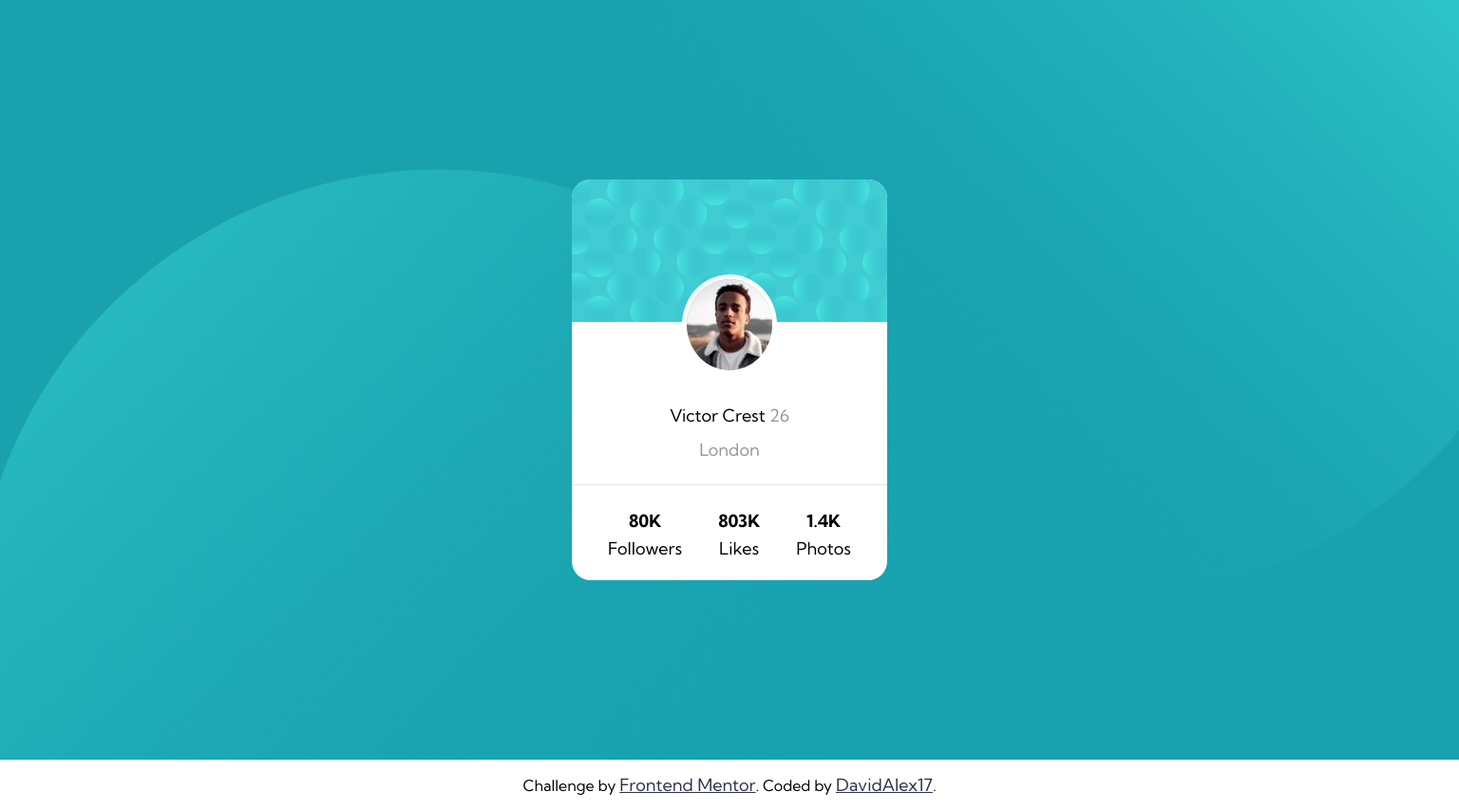
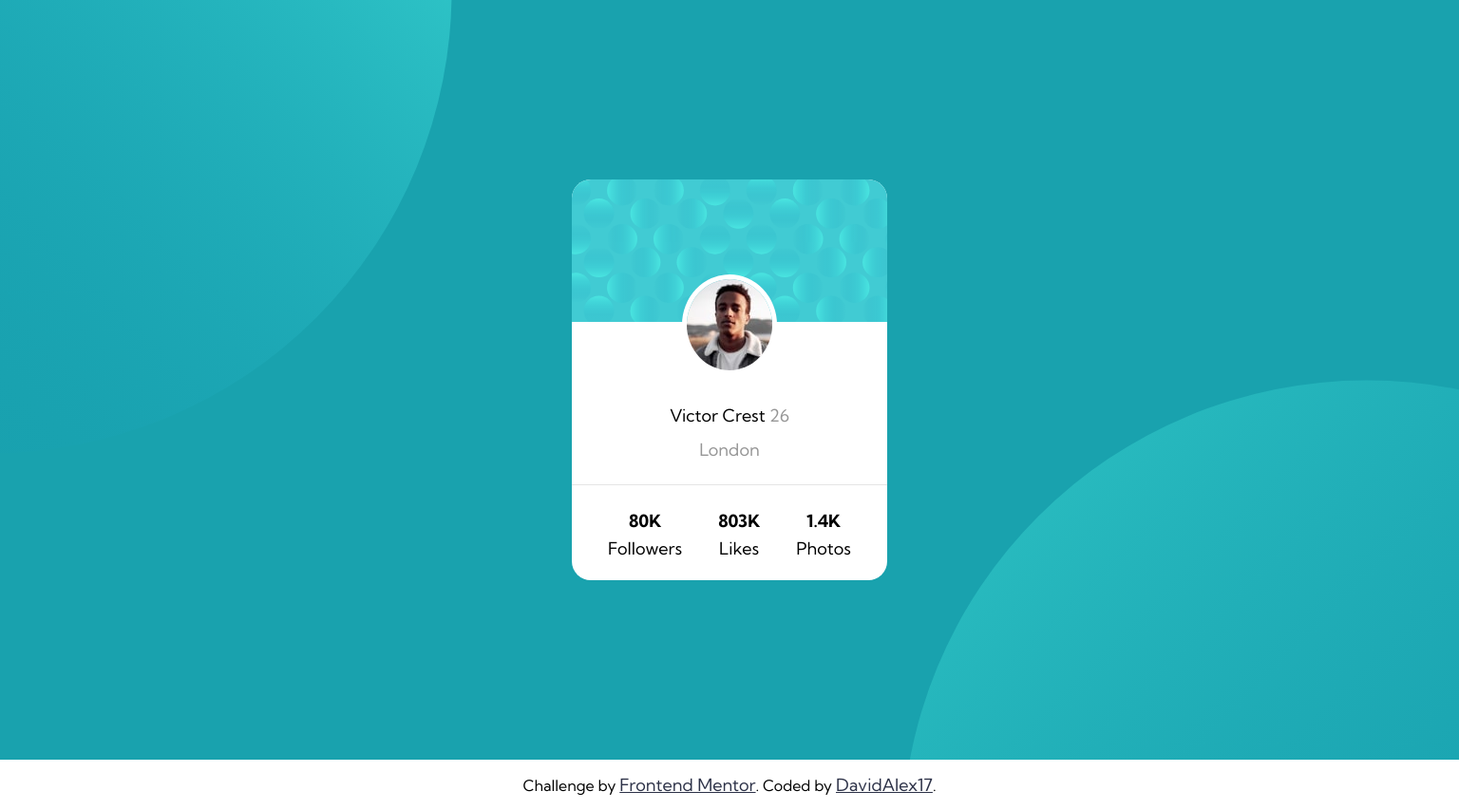
Before and after one commit to DavidAlex17/profile-card-component-main, a plain HTML site: page index.html in a window 1536 px wide. Shown: the whole page at 95% size. Drawn offline with Linux system fonts and the light colour scheme.

Commit message:
Created "Media Queries"

```diff
--- a/styles.scss
+++ b/styles.scss
@@ -117,3 +117,13 @@
 .attribution a {
   color: var(--primary-color-200);
 }
+
+/*-----------------------------*/
+/*--MEDIA QUERIES--------------*/
+/*-----------------------------*/
+
+@media (min-width: 1440px) {
+  .background {
+    background-position: -90% -500px, 170% 400px;
+  }
+}
```
Also changed, not shown: styles.css, 1 other file.
